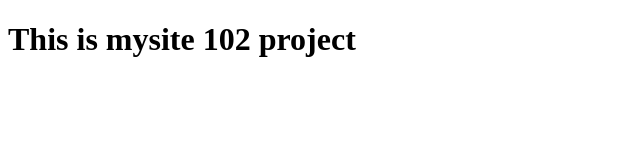
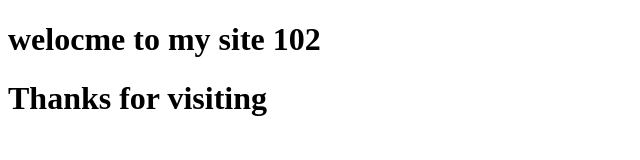
Before and after one commit to pyking004/mysite102, a plain HTML site: page index.html in a window 1280 px wide. Shown: the whole page, without its empty margins (0-640 px from the left). Drawn offline with Linux system fonts and the light colour scheme.

Commit message:
index modified

```diff
--- a/index.html
+++ b/index.html
@@ -7,6 +7,11 @@
     <title>Document</title>
 </head>
 <body>
-    <h1>This is mysite 102 project</h1>
+    <header>
+        <h1>welocme to my site 102</h1>
+    </header>
+    <footer>
+        <h1>Thanks for visiting</h1>
+    </footer>
 </body>
 </html>
```
